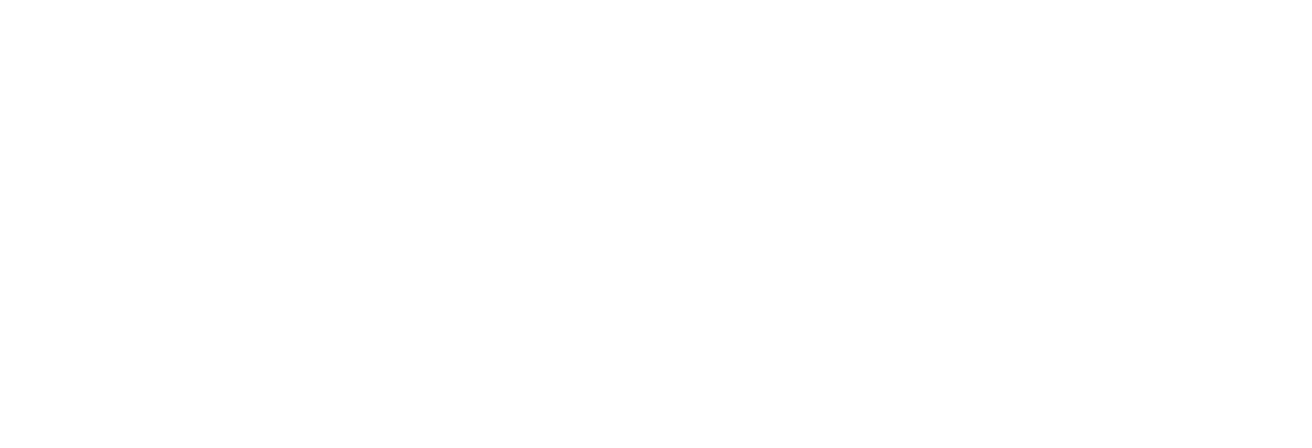
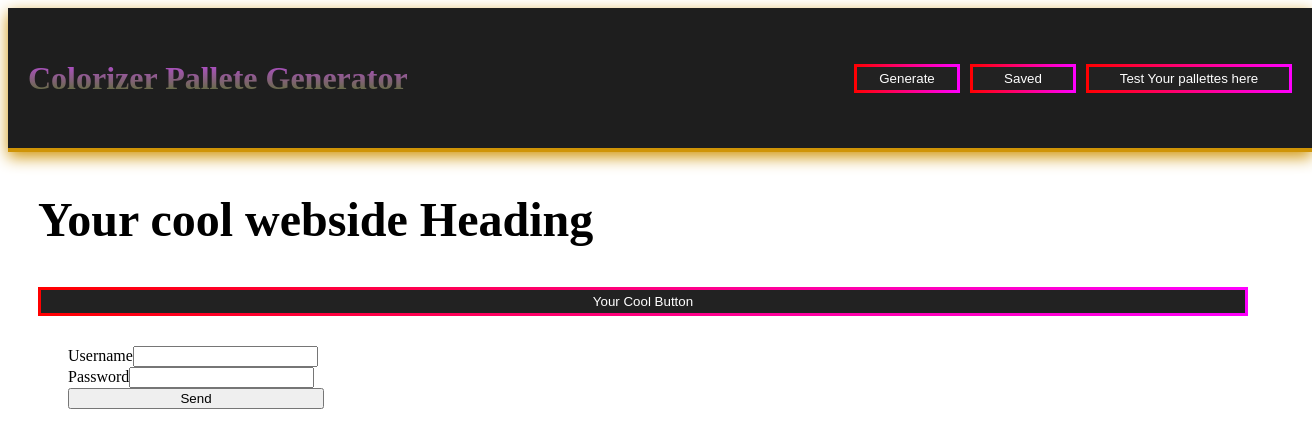
Before and after one commit to simo994q/pallette-generator-ts, a React (Vite) app: page /testpage in a window 1280 px wide. Before the commit this address had no page. Shown: the top 448 px of the page, 1312 px wide, since content can reach past the window. Built offline with nearby package versions, Linux system fonts and the light colour scheme; the HTML template or start-up script is replaced by a standard one.

Commit message:
Ver very basic :8ball:

```diff
--- a/src/App.tsx
+++ b/src/App.tsx
@@ -3,6 +3,7 @@
 import { Homepage } from "./Pages/Homepage";
 import { MyPallettes } from "./Pages/MyPallettes";
 import { MainLayout } from "./Layout/Main";
+import { TestPage } from "./Pages/TestPage/TestPage";
 function App() {
 
   return (
@@ -13,6 +14,7 @@
             <Route path="/" element={<MainLayout />} >
               <Route index element={<Homepage title={"Your new colors"} />} />
               <Route path="/mypallettes" element={<MyPallettes title={'My Pallettes'} />} />
+              <Route path="/testpage" element={<TestPage title={'Test page'} />}/>
             </Route>
           </Routes>
         </BrowserRouter>
--- a/src/Pages/Nav/Nav.tsx
+++ b/src/Pages/Nav/Nav.tsx
@@ -11,6 +11,7 @@
                 <ul>
                     <Link to='/'><Button navButtonGenerate={{width: '100px',  }} >Generate</Button></Link>
                     <Link to='/mypallettes'><Button navButtonGenerate={{width:'100px'}}>Saved</Button></Link>
+                    <Link to='/testPage'><Button navButtonGenerate={{width:'200px'}}>Test Your pallettes here</Button></Link>
                 </ul>
             </nav>
         </section>
--- /dev/null
+++ b/src/Pages/TestPage/TestPage.tsx
@@ -0,0 +1,24 @@
+import testPageStyle from './Testpage.module.scss'
+import { Button } from '../../Components/Button/Buttons'
+
+export function TestPage({ title }: { title: string }) {
+
+
+    return (
+
+        <section className={testPageStyle.testPage}>
+            <h1>Your cool webside Heading</h1>
+            <Button>Your Cool Button</Button>
+            <form>
+                <label>Username
+                    <input name="username"></input>
+                </label>
+                <label htmlFor="">Password
+                    <input type="password" name="password" />
+                </label>
+                <input type="submit" value="Send" />
+            </form>            </section>
+
+
+    )
+}
--- /dev/null
+++ b/src/Pages/TestPage/Testpage.module.scss
@@ -0,0 +1,17 @@
+.testPage {
+    margin: 30px;
+
+
+    h1 {
+        font-size: 3rem;
+    }
+
+    form {
+        border-color: red 1px solid;
+        width: 20vw;
+        display: flex;
+        flex-direction: column;
+        margin: 30px;
+    }
+
+}
```
